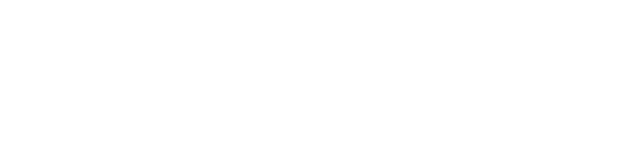
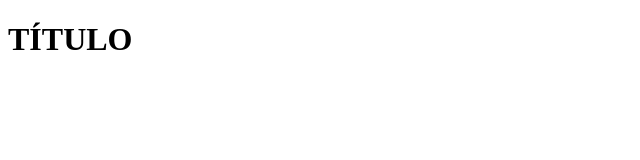
Before and after one commit to karlozjaramillo/training-git, a plain HTML site: page index.html in a window 1280 px wide. Shown: the whole page, without its empty margins (0-640 px from the left). Drawn offline with Linux system fonts and the light colour scheme.

Commit message:
Se agregó título

```diff
--- a/index.html
+++ b/index.html
@@ -8,6 +8,6 @@
     <link rel="stylesheet" href="style.css">
 </head>
 <body>
-
+    <h1>TÍTULO</h1>
 </body>
 </html>
```
